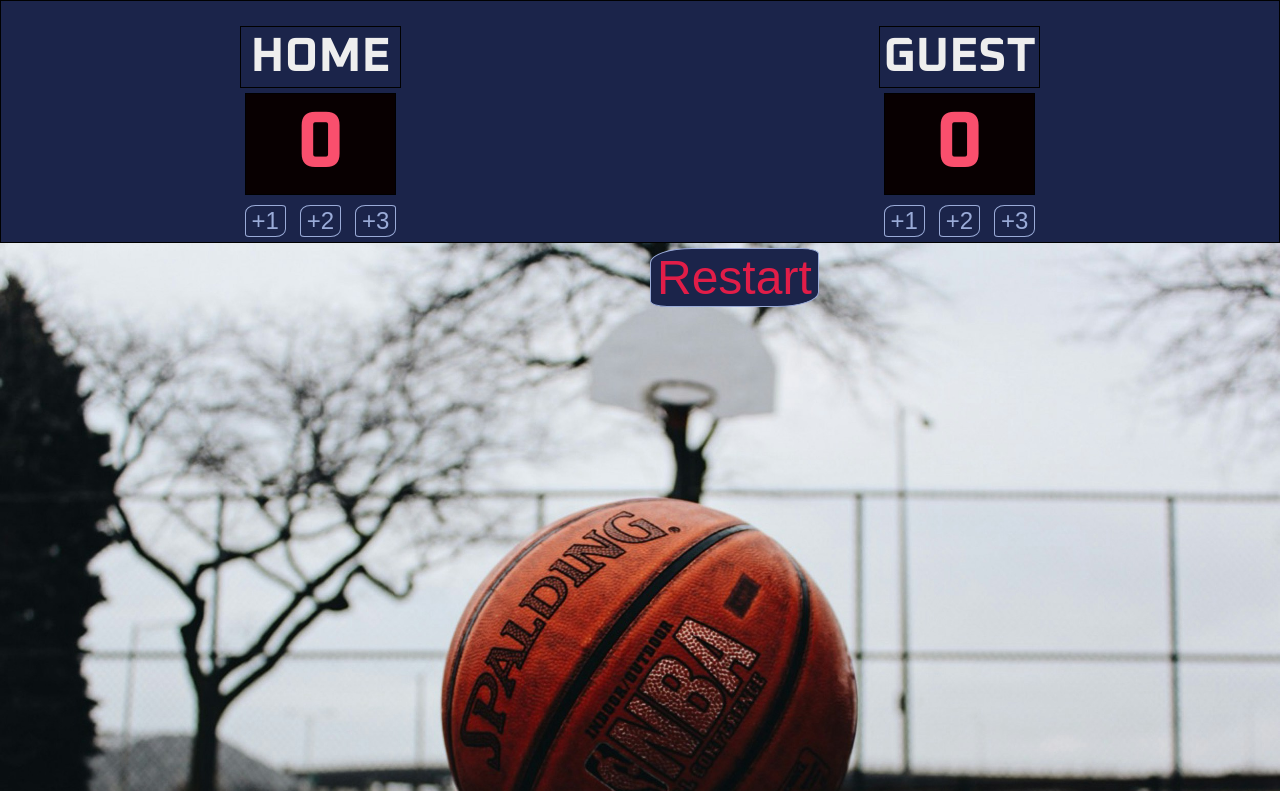
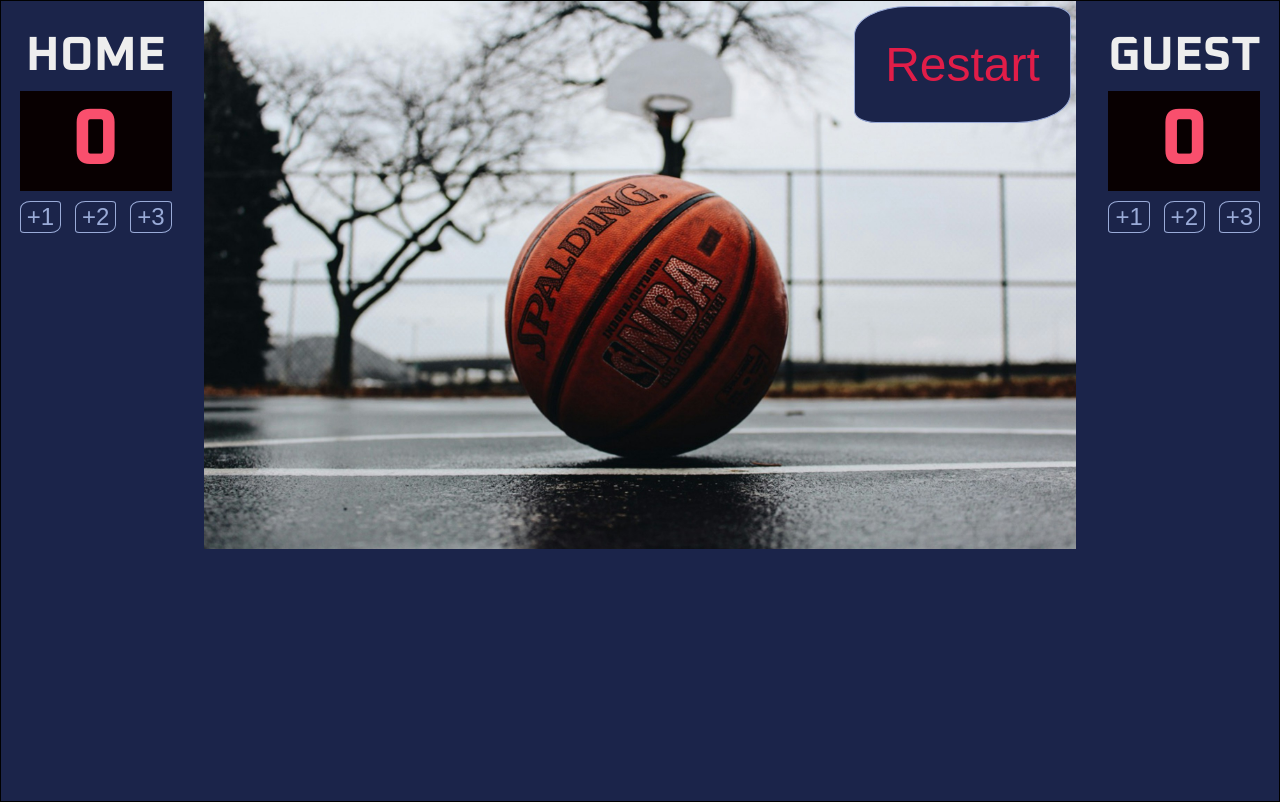
Before and after one commit to Coding-Abdi/js_bball_app, a plain HTML site: page index.html in a window 1280 px wide. Drawn offline with Linux system fonts and the light colour scheme.

Commit message:
further styling changes

```diff
--- a/index.css
+++ b/index.css
@@ -1,3 +1,8 @@
+/* html, body {
+    margin: 0;
+    height: 100vh;
+} */
+
 body {
     margin: 0;
     font-family: 'Oxanium', sans-serif;
@@ -5,6 +10,7 @@ body {
 
 .container {
     background-color: #1B244A;
+    height: 100vh;
     display: flex;
     justify-content: space-around;
     border: 1px solid black;
@@ -15,7 +21,7 @@ body {
 h3 {
     margin: 25px 0px 0px 0px;
     color: #EEEEEE;
-    border: 1px solid black;
+    /* border: 1px solid black; */
     font-size: 3em;
     text-align: center;
 }
@@ -23,7 +29,7 @@ h3 {
 #hs-el {
     margin: 5px;
     color: #F94F6D;
-    border: 1px solid black;
+    /* border: 1px solid black; */
     text-align: center;
     font-size: 5em;
     background-color: #080001;
@@ -33,7 +39,7 @@ h3 {
     margin: 5px;
     color: #F94F6D;
     text-align: center;
-    border: 1px solid black;
+    /* border: 1px solid black; */
     font-size: 5em;
     background-color: #080001;
 }
@@ -58,4 +64,5 @@ button {
     margin-left: 650px;
     font-size: 3em;
     color: #E11D48;
+    padding: 30px;
 }
--- a/index.html
+++ b/index.html
@@ -5,6 +5,7 @@
         <link href="https://fonts.googleapis.com/css2?family=Oxanium:wght@200..800&display=swap" rel="stylesheet">
 
         <link rel="stylesheet" href="index.css">
+        <title>Basketball Score</title>
     </head>
     <body>
         <div class="container">
@@ -17,6 +18,9 @@
                     <button onclick="addThreeHome()">+3</button>
                 </div>
             </div>
+            <div class="image">
+                <button id="restart-el" onclick="restart()">Restart</button>
+            </div>
             <div>
                 <h3>GUEST</h3>
                 <h2 id="gs-el">0 </h2>
@@ -27,9 +31,6 @@
                 </div>
             </div>
         </div>
-        <div class="image">
-            <button id="restart-el" onclick="restart()">Restart</button>
-        </div>
         <script src="index.js"></script>
     </body>
 </html>
```
